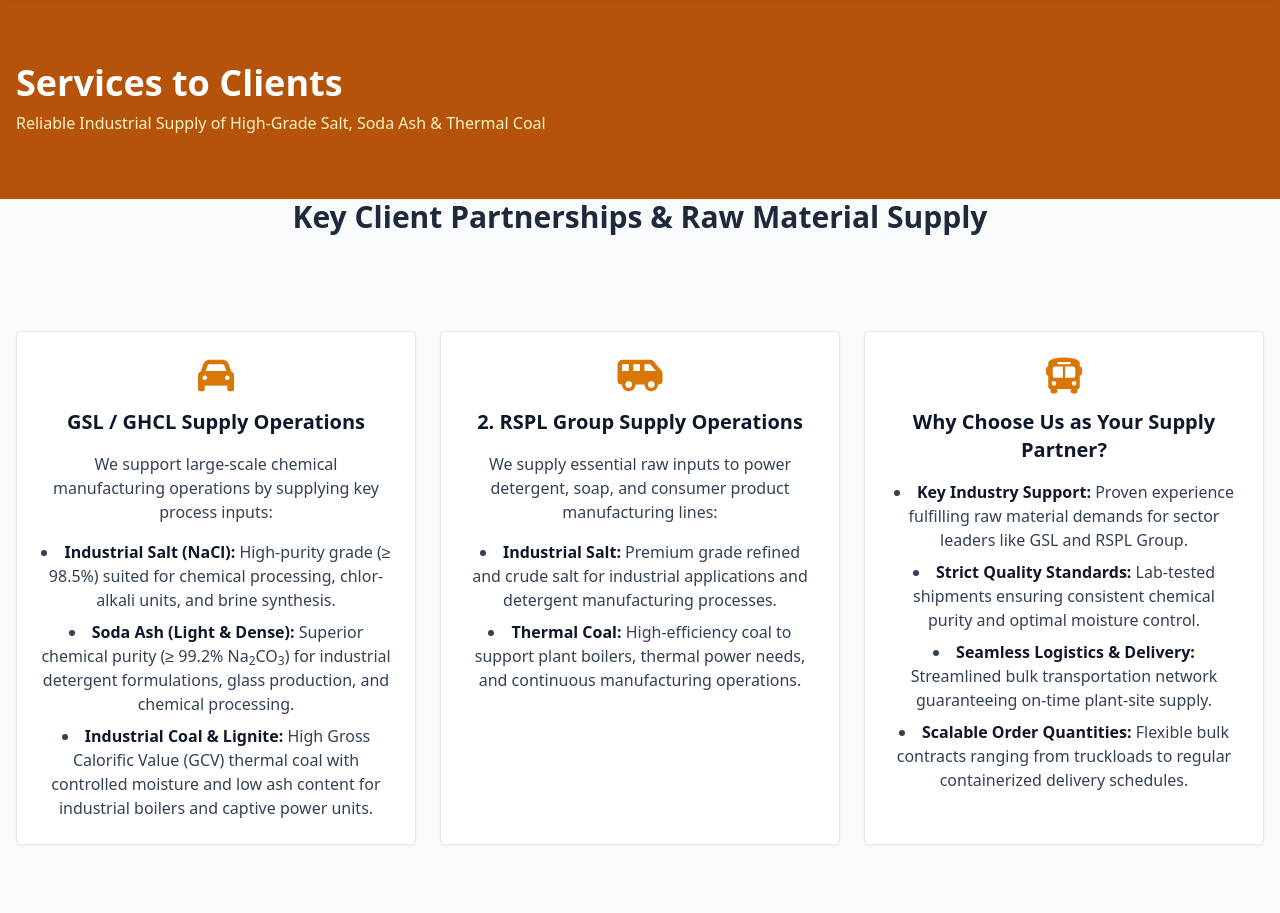
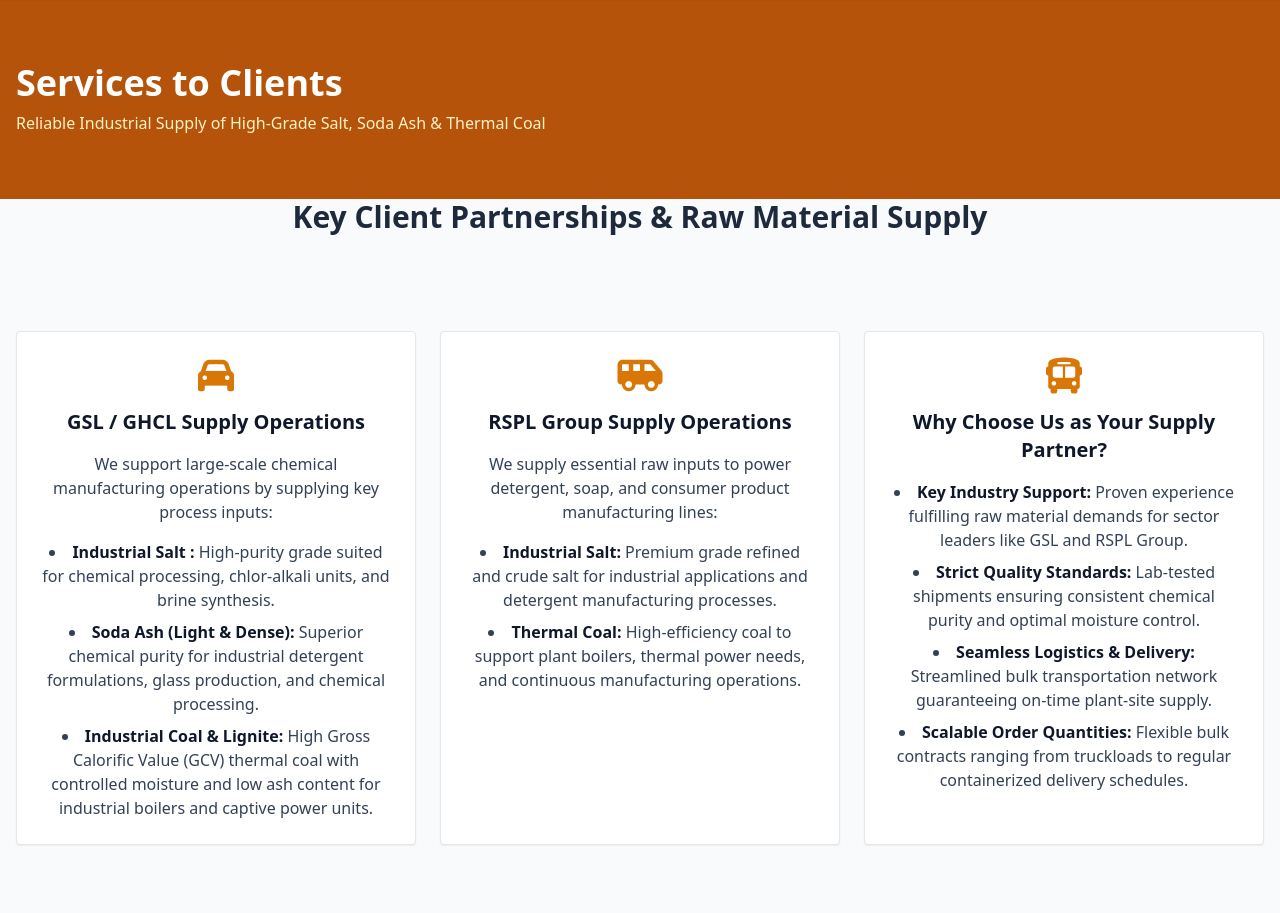
Before and after one commit to Nirav5238/Bhagirath-Group, a Flask app: page /cab-service in a window 1280 px wide. Shown: the part 101-1014 px from the top of the page. Run offline with Flask 3, Linux system fonts and the light colour scheme; some libraries are stand-ins or nearby versions.

Commit message:
change17

```diff
--- a/templates/cab.html
+++ b/templates/cab.html
@@ -21,10 +21,10 @@
   <!-- List Items -->
   <ul class="list-disc list-inside space-y-2 text-slate-700">
     <li>
-      <strong class="text-slate-900">Industrial Salt (NaCl):</strong> High-purity grade (&ge; 98.5%) suited for chemical processing, chlor-alkali units, and brine synthesis.
+      <strong class="text-slate-900">Industrial Salt :</strong> High-purity grade suited for chemical processing, chlor-alkali units, and brine synthesis.
     </li>
     <li>
-      <strong class="text-slate-900">Soda Ash (Light & Dense):</strong> Superior chemical purity (&ge; 99.2% Na<sub>2</sub>CO<sub>3</sub>) for industrial detergent formulations, glass production, and chemical processing.
+      <strong class="text-slate-900">Soda Ash (Light & Dense):</strong> Superior chemical purity for industrial detergent formulations, glass production, and chemical processing.
     </li>
     <li>
       <strong class="text-slate-900">Industrial Coal & Lignite:</strong> High Gross Calorific Value (GCV) thermal coal with controlled moisture and low ash content for industrial boilers and captive power units.
@@ -36,7 +36,7 @@
         <i class="fa-solid fa-van-shuttle text-4xl text-amber-600 mb-3"></i>
         <div class="space-y-4">
   <!-- Section Title -->
-  <h3 class="text-xl font-bold text-slate-900">2. RSPL Group Supply Operations</h3>
+  <h3 class="text-xl font-bold text-slate-900">RSPL Group Supply Operations</h3>
 
   <!-- Description Paragraph -->
   <p class="text-slate-700">We supply essential raw inputs to power detergent, soap, and consumer product manufacturing lines:</p>
```
